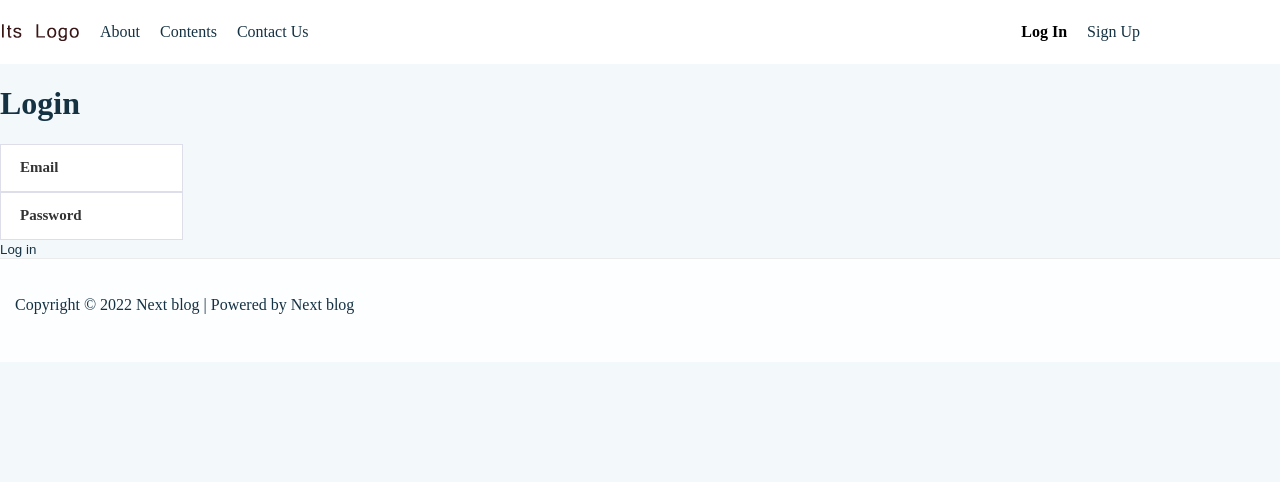
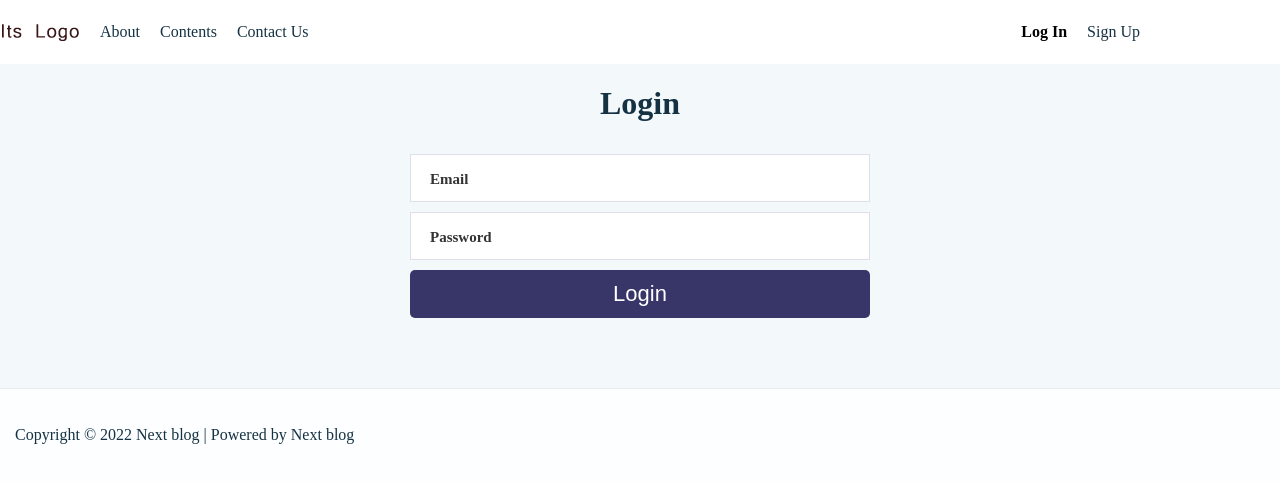
Before and after one commit to jay-juns/nextweb, a Next.js app: page /login in a window 1280 px wide. Shown: the top 482 px of the page. Built offline with nearby package versions, Linux system fonts and the light colour scheme; no server answers; some icons are missing.

Commit message:
로그인, 회원가입 폼 수정

```diff
--- a/pages/login/index.tsx
+++ b/pages/login/index.tsx
@@ -65,7 +65,7 @@ const Login: FC = () => {
   if (status === "authenticated") {
     router.replace("/dashboard");
     return (
-      <div>
+      <div className='main-container'>
         <h1>Log in</h1>
         <div>You are already logged in.</div>
         <div>Now redirect to main page.</div>
@@ -75,14 +75,14 @@ const Login: FC = () => {
 
 
   return (
-    <div className="main-container">
+    <div className="main-login-container">
       <Head>
         <title>Next Blog Login</title>
         <meta name="description" content="Generated by create next app" />
       </Head>
       <h1>Login</h1>
-      <div>
-        <div>
+      <div className='login-wrapper'>
+        <div className='login-container'>
           <form onSubmit={submitHandler}>
             <div className='form-input small'>
               <label htmlFor="email">
@@ -107,8 +107,8 @@ const Login: FC = () => {
               />
             </div>
             <p>{formStatus}</p>
-            <div>
-              <button className='btn' type="submit">Log in</button>
+            <div className='login-btn--wrapper'>
+              <button className='btn' type="submit">Login</button>
             </div>
           </form>
         </div>
--- a/styles/styles.css
+++ b/styles/styles.css
@@ -227,33 +227,6 @@ a:hover, a:active {
 .main-contents__wrapper {
   padding:0 15px 72px;
 }
-
-/* from input */
-.form-input {
-  position: relative;
-}
-.form-input label {
-  font-size: 15px;
-  font-weight: 600;
-  position: absolute;
-  top: 20px;
-  left: 20px;
-  color: #333;
-  transition: all .3s ease-in-out;
-  pointer-events: none;
-}
-.form-input.small input {
-  height: 48px;
-}
-.form-input.small label {
-  top: 16px;
-}
-.form-input.active label {
-  padding: 0 6px;
-  font-size: .75rem;
-  top: -6px;
-  left: 12px;
-}
 .next-arrow,
 .prev-arrow {
   position: absolute;
@@ -293,3 +266,68 @@ a:hover, a:active {
   display: flex;
   justify-content: center;
 }
+.main-login-container {
+  width: 100%;
+  display: flex;
+  flex-direction: column;
+  align-items: center;
+}
+
+.login-wrapper {
+  width: 460px;
+}
+.login-container {
+  width: 100%;
+  padding:0 0 60px;
+}
+.login-container > form {
+  width: 100%;
+}
+.login-container > form > input {
+  width: 100%;
+}
+/* from input */
+.form-input {
+  position: relative;
+}
+.form-input label {
+  font-size: 15px;
+  font-weight: 600;
+  position: absolute;
+  top: 20px;
+  left: 20px;
+  color: #333;
+  transition: all .3s ease-in-out;
+  pointer-events: none;
+}
+.form-input input {
+  width: 100%;
+  margin-top: 10px;
+}
+.form-input input:first-child {
+  margin-top: 0;
+}
+.form-input.small input {
+  height: 48px;
+}
+.form-input.small label {
+  top: 28px;
+}
+.form-input.active label {
+  padding: 0 6px;
+  font-size: .75rem;
+  top: 11px;
+  left: 12px;
+}
+.login-btn--wrapper {
+  width: 100%;
+  padding: 10px 0;
+}
+.login-btn--wrapper > button {
+  width: 100%;
+  height: 48px;
+  border-radius:5px;
+  font-size: 22px;
+  background-color: #383568;
+  color: #fff;
+}
```
Also changed, not shown: pages/signup/index.tsx (+8 -2 lines).
